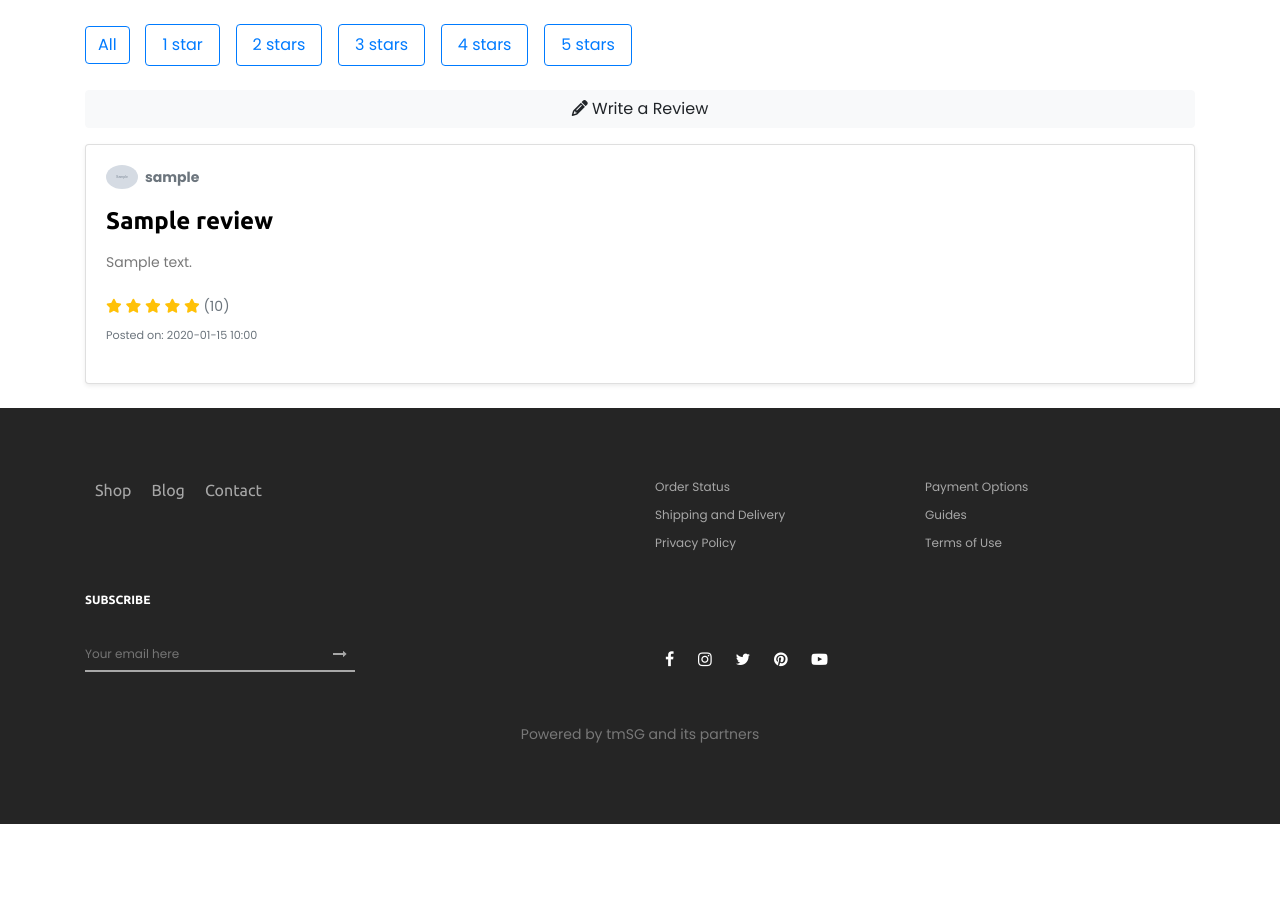
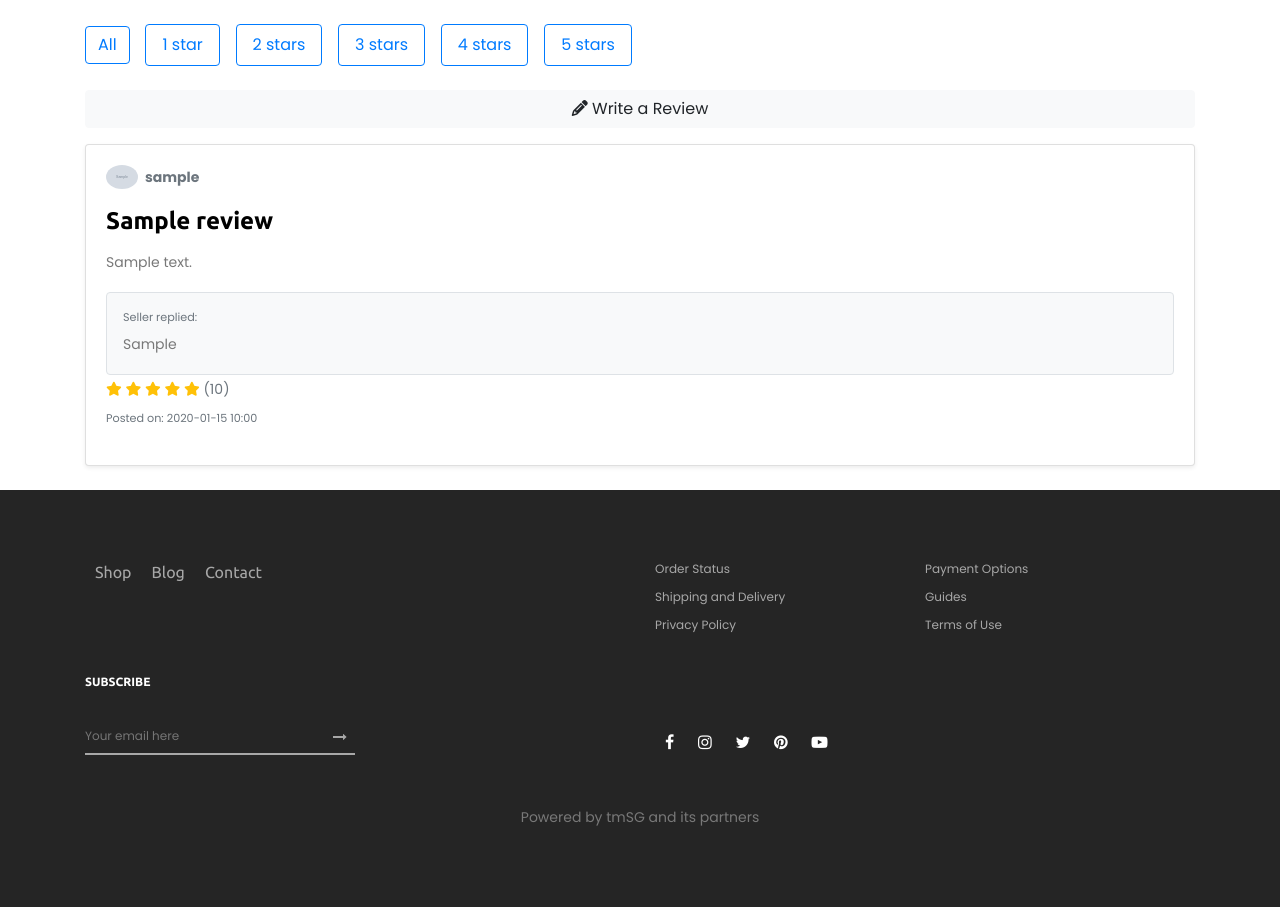
Before and after one commit to HenryDev01/INF2003, a Flask app: template App/template/customer/customer_review.html in a window 1280 px wide. Shown: the part 225-1132 px from the top of the page. Before the commit the page ends 1049 px from the top, so only its background shows below. Run offline with Flask 3, Linux system fonts and the light colour scheme; the template is opened without the code that fills it: most values are stand-ins (such as "Sample title", 1, 10 or a date in 2020); grey boxes marked "Sample" are stand-in pictures; some libraries are stand-ins or nearby versions; some web fonts are replaced.

Commit message:
Added seller reply to customer review

```diff
--- a/App/template/customer/customer_review.html
+++ b/App/template/customer/customer_review.html
@@ -121,6 +121,12 @@
 
               <h4 class="card-title">{{ review.review_title or "No Title" }}</h4>
               <p class="card-text">{{ review.review_message }}</p>
+                  {% if review.seller_reply %}
+                    <div class="mt-3 p-3 bg-light border rounded">
+                        <small class="text-muted d-block mb-1">Seller replied:</small>
+                        <p class="mb-0">{{ review.seller_reply }}</p>
+                    </div>
+                    {% endif %}
 
                 <p class="card-text mb-1">
                       {% set score = review.review_score|int %}
```
